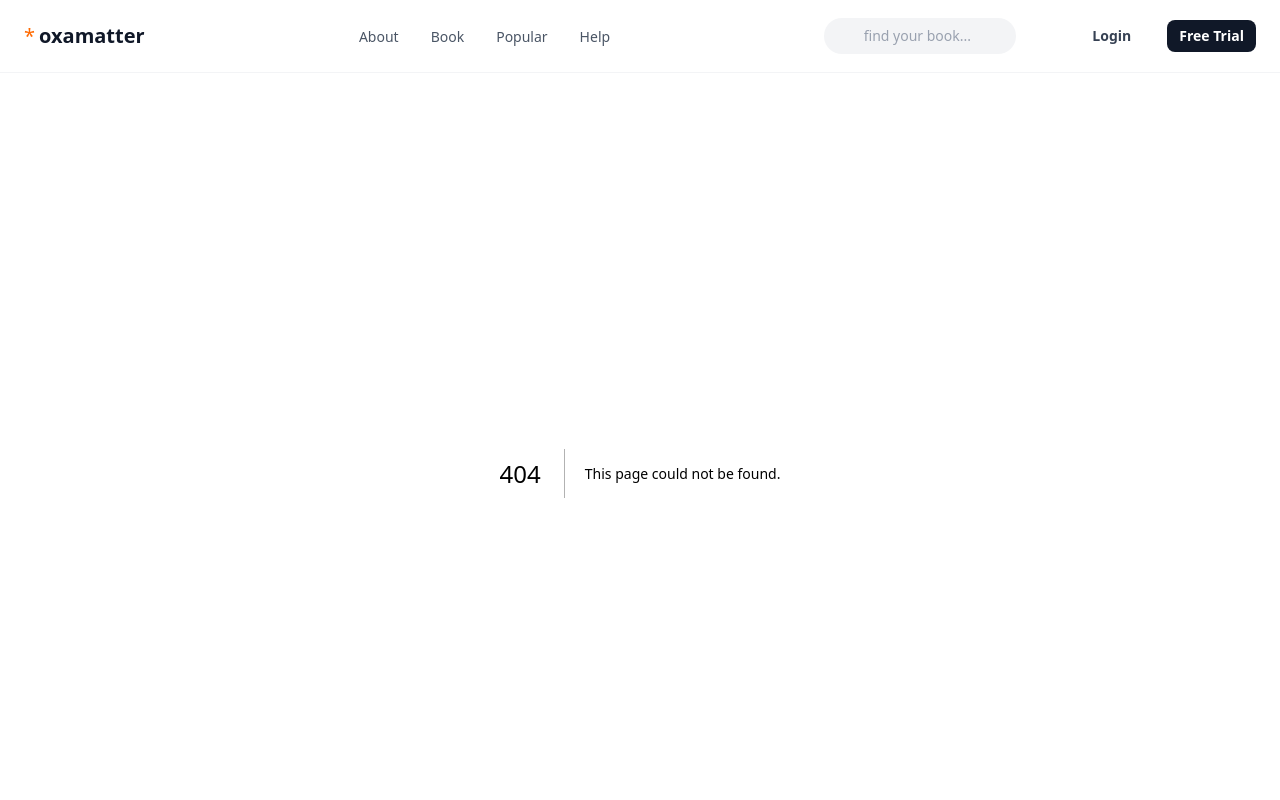
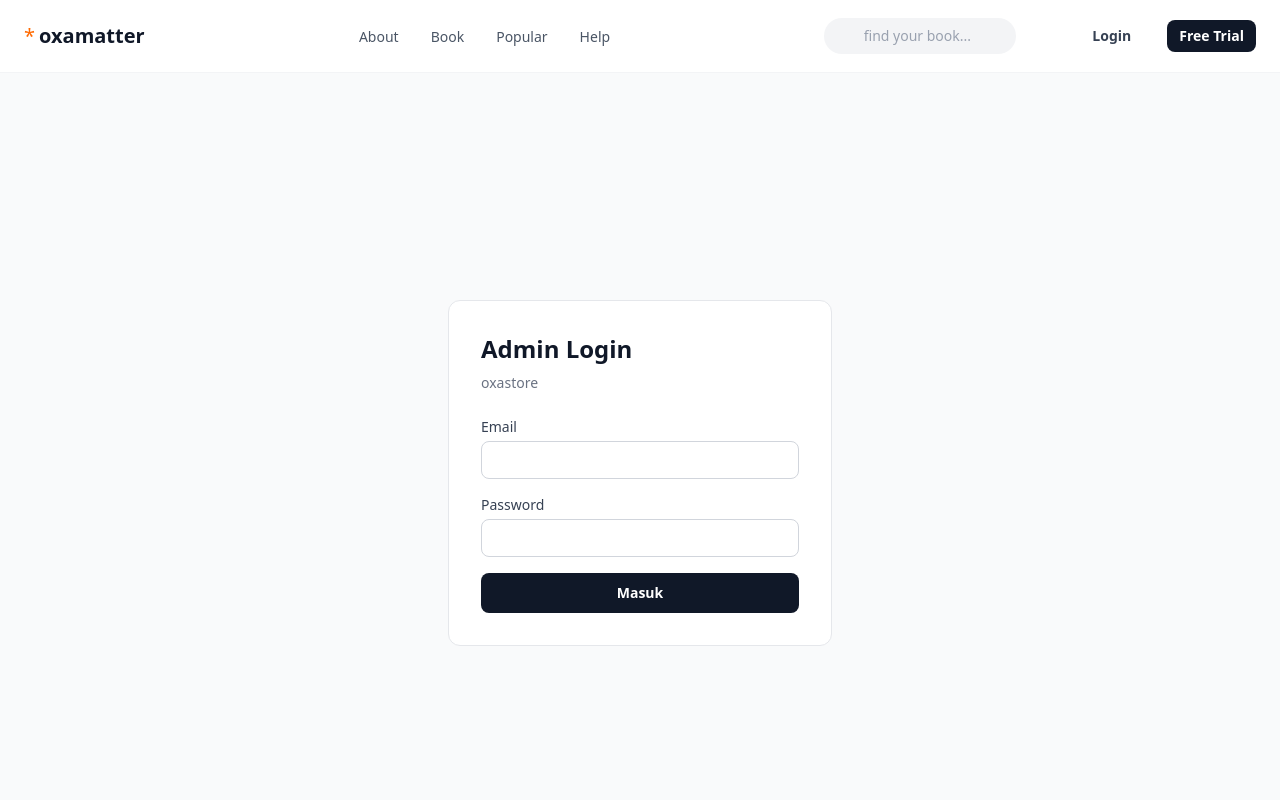
Before and after one commit to yolkmonday/oxastore, a Next.js app: page /admin/login in a window 1280 px wide. Before the commit this address had no page. Shown: the top 800 px of the page. Built offline with nearby package versions, Linux system fonts and the light colour scheme; no server answers; some icons are missing.

Commit message:
feat: add admin login page

```diff
--- /dev/null
+++ b/src/app/admin/login/page.tsx
@@ -0,0 +1,54 @@
+"use client";
+
+import { useActionState } from "react";
+import { loginAction } from "@/actions/auth";
+
+export default function LoginPage() {
+  const [state, action, pending] = useActionState(loginAction, undefined);
+
+  return (
+    <div className="min-h-screen bg-gray-50 flex items-center justify-center">
+      <div className="bg-white rounded-xl border border-gray-200 p-8 w-full max-w-sm">
+        <h1 className="text-2xl font-bold text-gray-900 mb-2">Admin Login</h1>
+        <p className="text-sm text-gray-500 mb-6">oxastore</p>
+
+        <form action={action} className="flex flex-col gap-4">
+          <div>
+            <label className="block text-sm font-medium text-gray-700 mb-1">
+              Email
+            </label>
+            <input
+              type="email"
+              name="email"
+              required
+              className="w-full border border-gray-300 rounded-lg px-3 py-2 text-sm focus:outline-none focus:ring-2 focus:ring-orange-500"
+            />
+          </div>
+          <div>
+            <label className="block text-sm font-medium text-gray-700 mb-1">
+              Password
+            </label>
+            <input
+              type="password"
+              name="password"
+              required
+              className="w-full border border-gray-300 rounded-lg px-3 py-2 text-sm focus:outline-none focus:ring-2 focus:ring-orange-500"
+            />
+          </div>
+
+          {state?.error && (
+            <p className="text-sm text-red-600">{state.error}</p>
+          )}
+
+          <button
+            type="submit"
+            disabled={pending}
+            className="bg-gray-900 text-white py-2.5 rounded-lg text-sm font-semibold hover:bg-gray-800 disabled:opacity-50 cursor-pointer"
+          >
+            {pending ? "Masuk..." : "Masuk"}
+          </button>
+        </form>
+      </div>
+    </div>
+  );
+}
```
